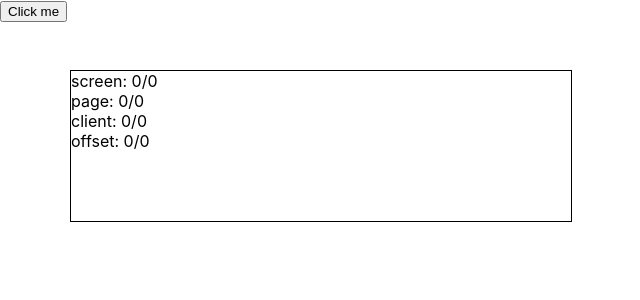
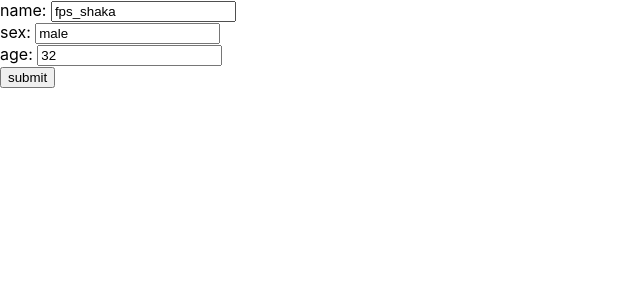
Before and after one commit to Y0hri12/react-intro, a React (Create React App) app: page / in a window 1280 px wide. Shown: the top 300 px of the page, without its empty margins (0-640 px from the left). Built offline with nearby package versions, Linux system fonts and the light colour scheme.

Commit message:
制御コンポーネントと非制御コンポーネントの追加 #1

```diff
--- /dev/null
+++ b/src/components/StateForm.tsx
@@ -0,0 +1,61 @@
+import React, { useState } from 'react';
+
+export default function StateForm() {
+  // フォームとして扱う値をstateとして定義
+  const [form, setForm] = useState({
+    name: 'fps_shaka',
+    sex: 'male',
+    age: 32,
+  });
+  // フォーム要素の変更をStateに反映
+  const handleForm = (e: React.ChangeEvent<HTMLInputElement>) => {
+    setForm({ ...form, [e.target.name]: e.target.value });
+  };
+  // 送信ボタンクリック時にログにメッセージを出力
+  const show = () => {
+    console.log(`Hello,${form.name}(${form.sex}, ${form.age} years old)`);
+  };
+
+  return (
+    <form>
+      <div>
+        <label htmlFor="name">name: </label>
+        <input
+          id="name"
+          name="name"
+          type="text"
+          value={form.name}
+          onChange={handleForm}
+        />
+      </div>
+      <div>
+        <label htmlFor="sex">sex: </label>
+        <input
+          id="sex"
+          name="sex"
+          type="text"
+          value={form.sex}
+          onChange={handleForm}
+        ></input>
+      </div>
+      <div>
+        <label htmlFor="age">age: </label>
+        <input
+          id="age"
+          name="age"
+          type="number"
+          value={form.age}
+          onChange={handleForm}
+        ></input>
+      </div>
+      <div>
+        <button type="button" onClick={show}>
+          submit
+        </button>
+      </div>
+      <p>
+        Hello,{form.name}({form.age} years old)!
+      </p>
+    </form>
+  );
+}
--- /dev/null
+++ b/src/components/StateFormUC.tsx
@@ -0,0 +1,42 @@
+import { useRef } from 'react';
+
+export default function StateFormUC() {
+  // React要素への参照を準備
+  const name = useRef<HTMLInputElement>(null);
+  const sex = useRef<HTMLInputElement>(null);
+  const age = useRef<HTMLInputElement>(null);
+  // 要素（参照）経由で入力値を準備
+  const show = () => {
+    console.log(
+      `Hello ${name.current?.value}(${sex.current?.value}, ${age.current?.value} years old)!`
+    );
+  };
+  // フォームを描画
+  return (
+    <form>
+      <div>
+        <label htmlFor="name">name: </label>
+        <input
+          id="name"
+          name="name"
+          type="text"
+          ref={name}
+          defaultValue="fps_shaka"
+        />
+      </div>
+      <div>
+        <label htmlFor="sex">sex: </label>
+        <input id="sex" name="sex" type="text" ref={sex} defaultValue="male" />
+      </div>
+      <div>
+        <label htmlFor="age">age: </label>
+        <input id="age" name="age" type="number" ref={age} defaultValue="32" />
+      </div>
+      <div>
+        <button type="button" onClick={show}>
+          submit
+        </button>
+      </div>
+    </form>
+  );
+}
--- a/src/index.tsx
+++ b/src/index.tsx
@@ -4,14 +4,16 @@ import './index.css';
 // import App from './App';
 import reportWebVitals from './reportWebVitals';
 import StateParent from './components/StateParent';
-import EventPoint from './components/EventPoint';
+// import EventPoint from './components/EventPoint';
+// import StateForm from './components/StateForm';
+import StateFormUC from './components/StateFormUC';
 
 const root = ReactDOM.createRoot(
   document.getElementById('root') as HTMLElement
 );
 root.render(
   <React.StrictMode>
-    <EventPoint />
+    <StateFormUC />
   </React.StrictMode>
 );
 
```
